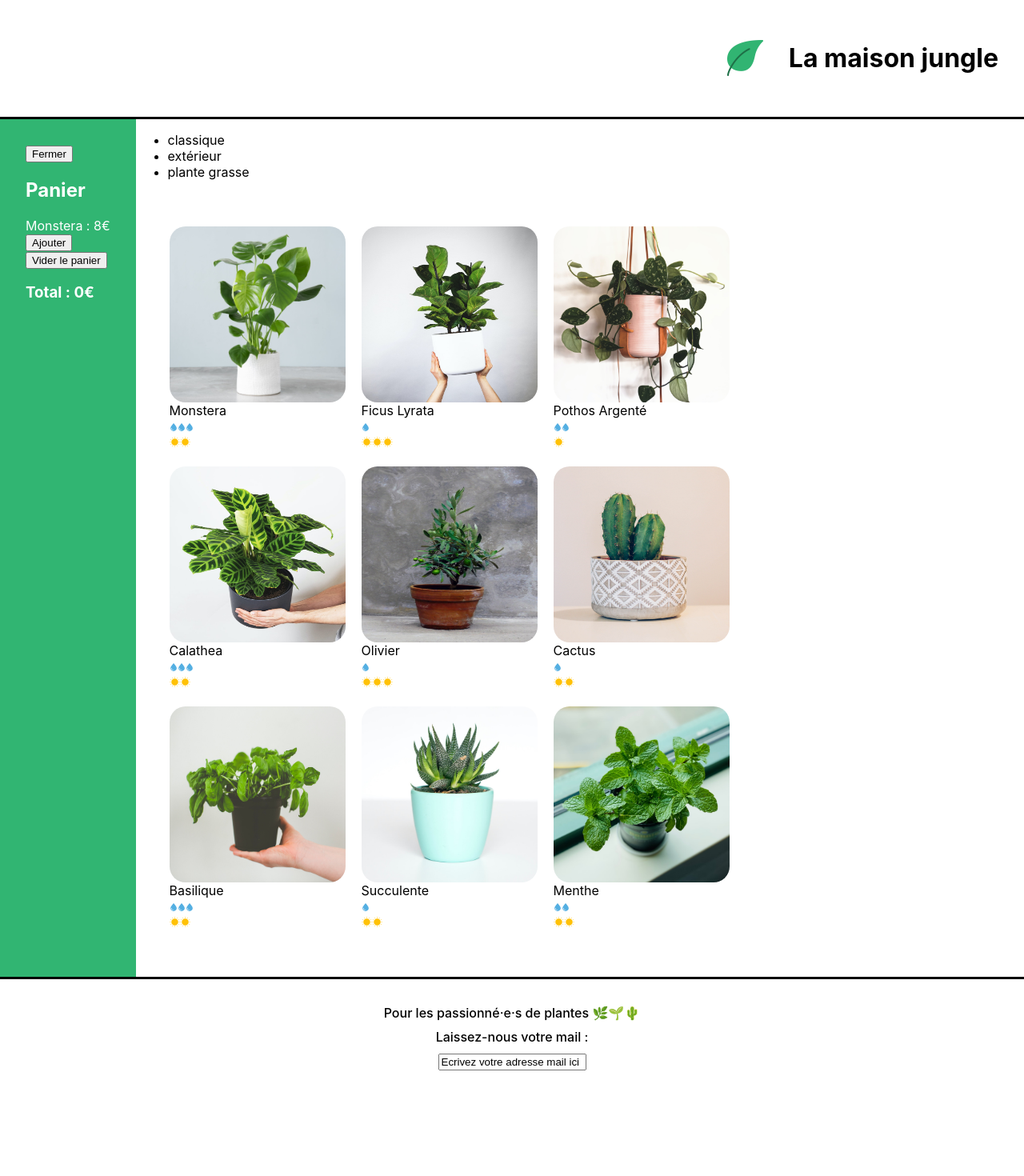
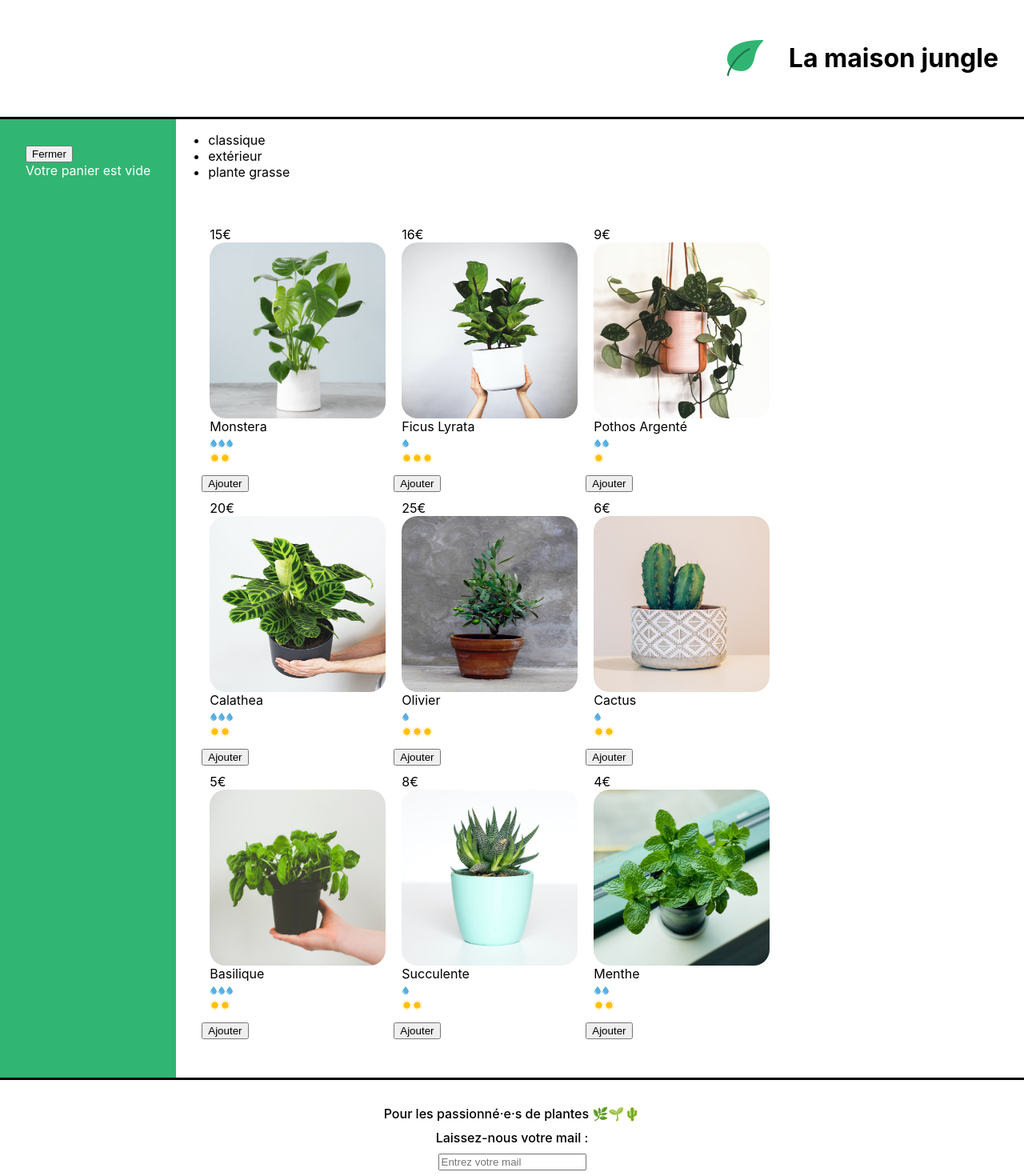
Before and after one commit to younes101020/LaMaisonJungle, a React app: page / in a window 1280 px wide. Shown: the top 1470 px of the page at 80% size. Before the commit the page ends 1370 px from the top, so only its background shows below. Built offline with nearby package versions, Linux system fonts and the light colour scheme.

Commit message:
Ajouts des états

```diff
--- a/src/components/App.js
+++ b/src/components/App.js
@@ -1,3 +1,4 @@
+import { useState } from 'react'
 import Banner from './Banner'
 import logo from '../assets/logo.png'
 import Cart from './Cart'
@@ -6,6 +7,7 @@
 import '../styles/Layout.css'
 
 function App() {
+	const [cart, updateCart] = useState([])
 	return (
 		<div>
 			<Banner>
@@ -13,8 +15,8 @@
 				<h1 className='lmj-title'>La maison jungle</h1>
 			</Banner>
 			<div className='lmj-layout-inner'>
-				<Cart />
-				<ShoppingList />
+				<Cart cart={cart} updateCart={updateCart} />
+				<ShoppingList cart={cart} updateCart={updateCart} />
 			</div>
 			<Footer />
 		</div>
--- a/src/components/Cart.js
+++ b/src/components/Cart.js
@@ -1,11 +1,12 @@
 import { useState } from 'react'
 import '../styles/Cart.css'
 
-function Cart() {
-	const monsteraPrice = 8
-	const [cart, updateCart] = useState(0)
+function Cart({ cart, updateCart }) {
 	const [isOpen, setIsOpen] = useState(true)
-
+	const total = cart.reduce(
+		(acc, plantType) => acc + plantType.amount * plantType.price,
+		0
+	)
 	return isOpen ? (
 		<div className='lmj-cart'>
 			<button
@@ -14,12 +15,22 @@
 			>
 				Fermer
 			</button>
-			<h2>Panier</h2>
-			<div>Monstera : {monsteraPrice}€</div>
-			<button onClick={() => updateCart(cart + 1)}>Ajouter</button>
-            <br></br>
-            <button onClick={() => updateCart(0)}>Vider le panier</button>
-			<h3>Total : {monsteraPrice * cart}€</h3>
+			{cart.length > 0 ? (
+				<div>
+					<h2>Panier</h2>
+					<ul>
+						{cart.map(({ name, price, amount }, index) => (
+							<div key={`${name}-${index}`}>
+								{name} {price}€ x {amount}
+							</div>
+						))}
+					</ul>
+					<h3>Total :{total}€</h3>
+					<button onClick={() => updateCart([])}>Vider le panier</button>
+				</div>
+			) : (
+				<div>Votre panier est vide</div>
+			)}
 		</div>
 	) : (
 		<div className='lmj-cart-closed'>
--- a/src/components/Footer.js
+++ b/src/components/Footer.js
@@ -2,21 +2,30 @@
 import '../styles/Footer.css'
 
 function Footer() {
-	const [inputValue, setInputValue] = useState('Ecrivez votre adresse mail ici')
-    const checkBlur = (value) => {
-        if (!value.includes('@')) {
-            alert("Attention, il n'y a pas d'@, ceci n'est pas une adresse valide.")
-        }
-    }
+	const [inputValue, setInputValue] = useState('')
+
+	function handleInput(e) {
+		setInputValue(e.target.value)
+	}
+
+	function handleBlur() {
+		if (!inputValue.includes('@')) {
+			alert("Attention, il n'y a pas d'@, ceci n'est pas une adresse valide 😥")
+		}
+	}
+
 	return (
 		<footer className='lmj-footer'>
 			<div className='lmj-footer-elem'>
 				Pour les passionné·e·s de plantes 🌿🌱🌵
 			</div>
 			<div className='lmj-footer-elem'>Laissez-nous votre mail :</div>
-            <form>
-                <input value={inputValue} onBlur={(a) => checkBlur(a.target.value)} onChange={(a) => setInputValue(a.target.value)}/>
-            </form>
+			<input
+				placeholder='Entrez votre mail'
+				onChange={handleInput}
+				value={inputValue}
+				onBlur={handleBlur}
+			/>
 		</footer>
 	)
 }
--- a/src/components/PlantItem.js
+++ b/src/components/PlantItem.js
@@ -5,9 +5,10 @@
 	alert(`Vous voulez acheter 1 ${plantName}? Très bon choix 🌱✨`)
 }
 
-function PlantItem({ cover, name, water, light }) {
+function PlantItem({ cover, name, water, light, price }) {
 	return (
 		<li className='lmj-plant-item' onClick={() => handleClick}>
+			<span className='lmj-plant-item-price'>{price}€</span>
 			<img className='lmj-plant-item-cover' src={cover} alt={`${name} cover`} />
 			{name}
 			<div>
--- a/src/components/ShoppingList.js
+++ b/src/components/ShoppingList.js
@@ -1,20 +1,48 @@
 import { plantList } from '../datas/plantList'
+import PlantItem from './PlantItem'
 import '../styles/ShoppingList.css'
-import PlantItem from './PlantItem'
 
-function ShoppingList() {
-	const categories = Array.from(new Set(plantList.map((plant) => plant.category)))
+function ShoppingList({ cart, updateCart }) {
+	const categories = plantList.reduce(
+		(acc, plant) =>
+			acc.includes(plant.category) ? acc : acc.concat(plant.category),
+		[]
+	)
+
+	function addToCart(name, price) {
+		const currentPlantSaved = cart.find((plant) => plant.name === name)
+		if (currentPlantSaved) {
+			const cartFilteredCurrentPlant = cart.filter(
+				(plant) => plant.name !== name
+			)
+			updateCart([
+				...cartFilteredCurrentPlant,
+				{ name, price, amount: currentPlantSaved.amount + 1 }
+			])
+		} else {
+			updateCart([...cart, { name, price, amount: 1 }])
+		}
+	}
 
 	return (
-		<div>
+		<div className='lmj-shopping-list'>
 			<ul>
 				{categories.map((cat) => (
 					<li key={cat}>{cat}</li>
 				))}
 			</ul>
 			<ul className='lmj-plant-list'>
-				{plantList.map(({name, cover, id, light, water}) => (
-					<PlantItem name={name} cover={cover} id={id} light={light} water={water} />
+				{plantList.map(({ id, cover, name, water, light, price }) => (
+					<div key={id}>
+						<PlantItem
+							cover={cover}
+							name={name}
+							water={water}
+							light={light}
+							price={price}
+						/>
+						<button onClick={() => addToCart(name, price)}>Ajouter</button>
+					</div>
 				))}
 			</ul>
 		</div>
--- a/src/datas/plantList.js
+++ b/src/datas/plantList.js
@@ -15,7 +15,8 @@
 		id: '1ed',
 		light: 2,
 		water: 3,
-		cover: monstera
+		cover: monstera,
+		price: 15
 	},
 	{
 		name: 'ficus lyrata',
@@ -23,7 +24,8 @@
 		id: '2ab',
 		light: 3,
 		water: 1,
-		cover: lyrata
+		cover: lyrata,
+		price: 16
 	},
 
 	{
@@ -32,7 +34,9 @@
 		id: '3sd',
 		light: 1,
 		water: 2,
-		cover: pothos
+		cover: pothos,
+
+		price: 9
 	},
 	{
 		name: 'calathea',
@@ -40,7 +44,9 @@
 		id: '4kk',
 		light: 2,
 		water: 3,
-		cover: calathea
+		cover: calathea,
+
+		price: 20
 	},
 	{
 		name: 'olivier',
@@ -48,7 +54,8 @@
 		id: '5pl',
 		light: 3,
 		water: 1,
-		cover: olivier
+		cover: olivier,
+		price: 25
 	},
 
 	{
@@ -57,7 +64,8 @@
 		id: '8fp',
 		light: 2,
 		water: 1,
-		cover: cactus
+		cover: cactus,
+		price: 6
 	},
 	{
 		name: 'basilique',
@@ -65,7 +73,8 @@
 		id: '7ie',
 		light: 2,
 		water: 3,
-		cover: basil
+		cover: basil,
+		price: 5
 	},
 	{
 		name: 'succulente',
@@ -73,7 +82,8 @@
 		id: '9vn',
 		light: 2,
 		water: 1,
-		cover: succulent
+		cover: succulent,
+		price: 8
 	},
 
 	{
@@ -82,6 +92,7 @@
 		id: '6uo',
 		light: 2,
 		water: 2,
-		cover: mint
+		cover: mint,
+		price: 4
 	}
 ]
```
